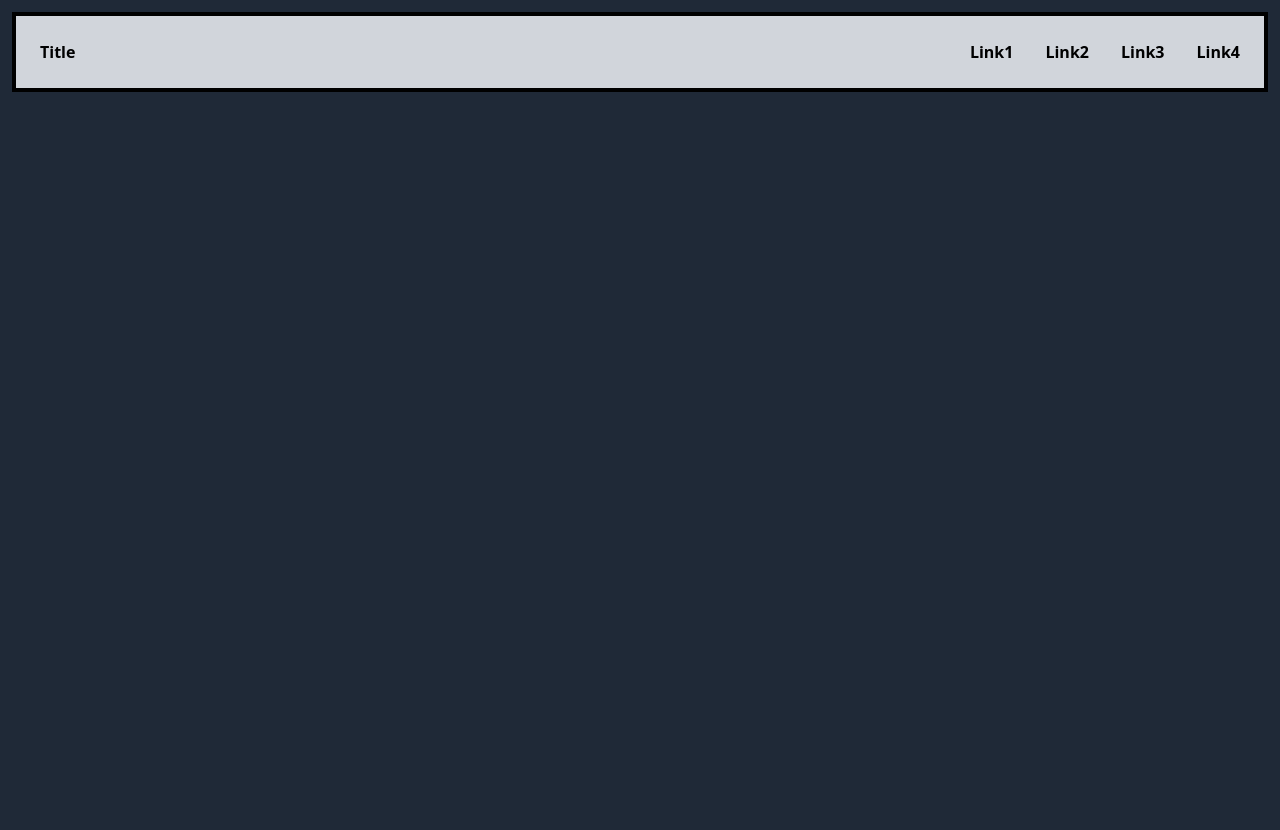
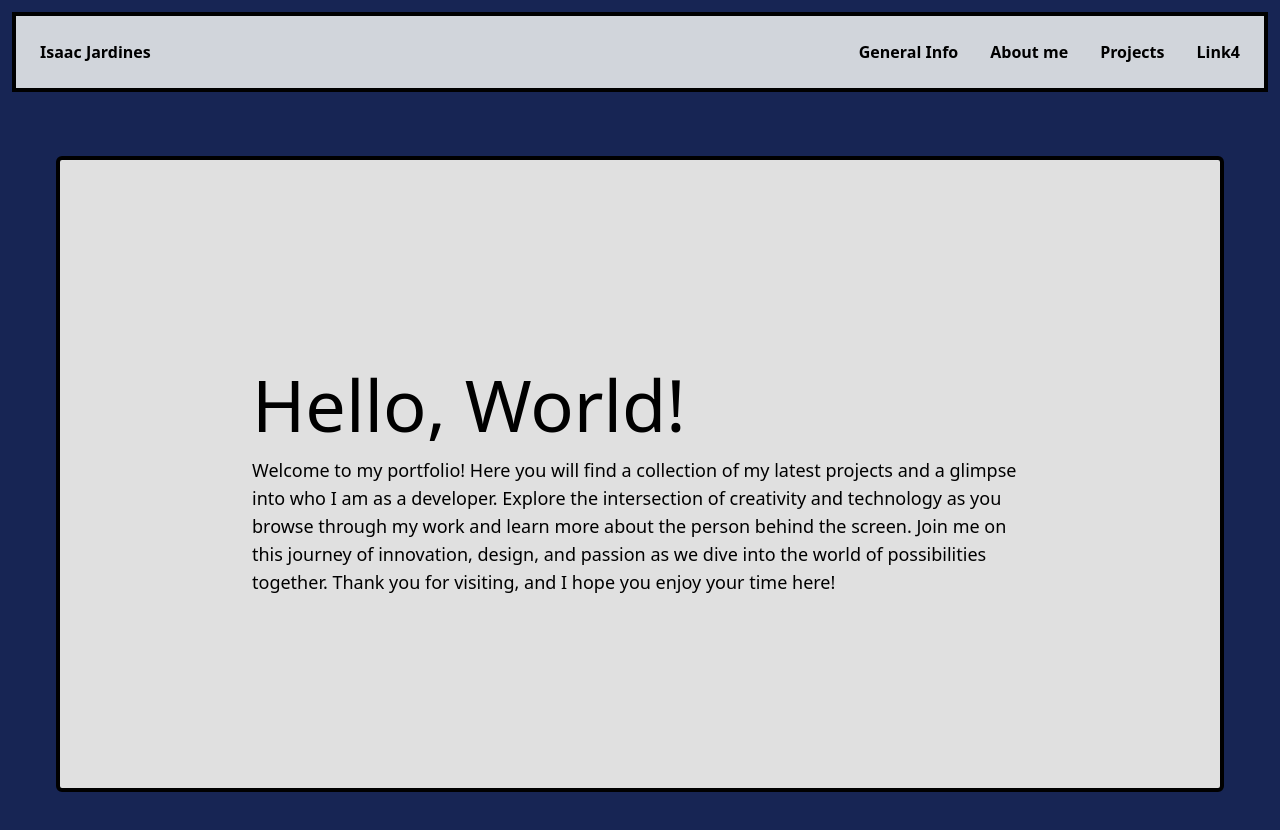
Before and after one commit to Isaacj613/isaac-pwp, a website built with Vite: page index.html in a window 1280 px wide. Before the commit the page ends 800 px from the top, so only its background shows below. Built offline with nearby package versions, Linux system fonts and the light colour scheme.

Commit message:
added nav bar jumbo tron and some styling and working on bg img

```diff
--- a/index.html
+++ b/index.html
@@ -5,28 +5,28 @@
     <meta name="viewport" content="width=device-width, initial-scale=1.0" />
     <title>Isaac Personal Website</title>
 </head>
-<body class="bg-gray-800">
+<body class="bg-blue-950">
 <nav class=" px-4 py-4 mx:auto md:mr-3 md:ml-3 sm:ml-0 border-solid border-4 border-black bg-gray-300 md:mt-3">
     <div class="flex flex-wrap items-center justify-between mx-auto p-2">
         <a href="#" class="flex items-center space-x-3 rtl:space-x-reverse">
-            <span class="self-center text-base whitespace-nowrap dark:text-white font-bold">Title</span>
+            <span class="self-center text-base whitespace-nowrap dark:text-white font-bold">Isaac Jardines</span>
         </a>
-        <button data-collapse-toggle="navbar" type="button" class="inline-flex items-center p-2 w-10 h-6 justify-center text-sm text-black rounded-lg md:hidden hover:bg-gray-200 focus:outline-none focus:ring-2 focus:ring-gray-200 dark:text-gray-400 dark:hover:bg-gray-700 dark:focus:ring-gray-600" aria-controls="navbar-solid-bg" aria-expanded="false">
+        <button data-collapse-toggle="navbar" type="button" class="inline-flex items-center p-2 w-10 h-6 justify-center text-sm text-black rounded-lg md:hidden hover:bg-gray-200 focus:outline-none focus:ring-2 focus:ring-gray-200" aria-controls="navbar-solid-bg" aria-expanded="false">
             <span class="sr-only">Open main menu</span>
-            <svg class="w-5 h-5" aria-hidden="true" xmlns="http://www.w3.org/2000/svg" fill="none" viewBox="0 0 17 14">
+            <svg class="w-5 h-5" aria-hidden="true" fill="none" viewBox="0 0 17 14">
                 <path stroke="currentColor" stroke-linecap="round" stroke-linejoin="round" stroke-width="2" d="M1 1h15M1 7h15M1 13h15"/>
             </svg>
         </button>
         <div class="hidden w-full md:block md:w-auto" id="navbar">
             <ul class="flex flex-col font-light mt-4 rounded-lg bg-(#EEEEEE) md:space-x-8 rtl:space-x-reverse md:flex-row md:mt-0 md:border-0 md:bg-transparent dark:bg-gray-800 md:dark:bg-transparent dark:border-gray-700">
                 <li>
-                    <a href="#" class="block py-2 px-3 md:p-0 bg-gray-300 rounded md:bg-transparent md:dark:text-blue-300 dark:bg-blue-600 md:dark:bg-transparent font-bold" aria-current="page">Link1</a>
+                    <a href="#" class="block py-2 px-3 md:p-0 bg-gray-300 rounded md:bg-transparent md:dark:text-blue-300 dark:bg-blue-600 md:dark:bg-transparent font-bold" aria-current="page">General Info</a>
                 </li>
                 <li>
-                    <a href="#" class="block py-2 px-3 md:p-0 hover:text-black rounded hover:bg-gray-100 md:hover:bg-transparent md:border-0 md:hover:text-sky-300 dark:text-white md:dark:hover:text-blue-500 dark:hover:bg-gray-700 dark:hover:text-white md:dark:hover:bg-transparent font-bold">Link2</a>
+                    <a href="#" class="block py-2 px-3 md:p-0 hover:text-black rounded hover:bg-gray-100 md:hover:bg-transparent md:border-0 md:hover:text-sky-300 dark:text-white md:dark:hover:text-blue-500 dark:hover:bg-gray-700 dark:hover:text-white md:dark:hover:bg-transparent font-bold">About me</a>
                 </li>
                 <li>
-                    <a href="#" class="block py-2 px-3 md:p-0 hover:text-black rounded hover:bg-gray-100 md:hover:bg-transparent md:border-0 md:hover:text-sky-300 dark:text-white md:dark:hover:text-blue-500 dark:hover:bg-gray-700 dark:hover:text-white md:dark:hover:bg-transparent font-bold">Link3</a>
+                    <a href="#" class="block py-2 px-3 md:p-0 hover:text-black rounded hover:bg-gray-100 md:hover:bg-transparent md:border-0 md:hover:text-sky-300 dark:text-white md:dark:hover:text-blue-500 dark:hover:bg-gray-700 dark:hover:text-white md:dark:hover:bg-transparent font-bold">Projects</a>
                 </li>
                 <li>
                     <a href="#" class="block py-2 px-3 md:p-0 hover:text-black rounded hover:bg-gray-100 md:hover:bg-transparent md:border-0 md:hover:text-sky-300 dark:text-white md:dark:hover:text-blue-500 dark:hover:bg-gray-700 dark:hover:text-white md:dark:hover:bg-transparent font-bold">Link4</a>
@@ -35,6 +35,15 @@
         </div>
     </div>
 </nav>
+
+<div class=" border-solid border-black border-4 md:mx-14 mx-3 my-16 flex-col bg-[#E0E0E0] rounded-md p-48 text-(#575757)">
+    <div style="background-image: url("") ">
+        <h1 class="pt-4 text-7xl mr-20">Hello, World!</h1>
+        <p class="pt-4 text-lg font-base">Welcome to my portfolio! Here you will find a collection of my latest projects and a glimpse into who I am as a developer. Explore the intersection of creativity and technology as you browse through my work and learn more about the person behind the screen. Join me on this journey of innovation, design, and passion as we dive into the world of possibilities together. Thank you for visiting, and I hope you enjoy your time here!</p>
+
+    </div>
+</div>
+
 <script type="module" src="/src/main.js"></script>
 </body>
 </html>
```
